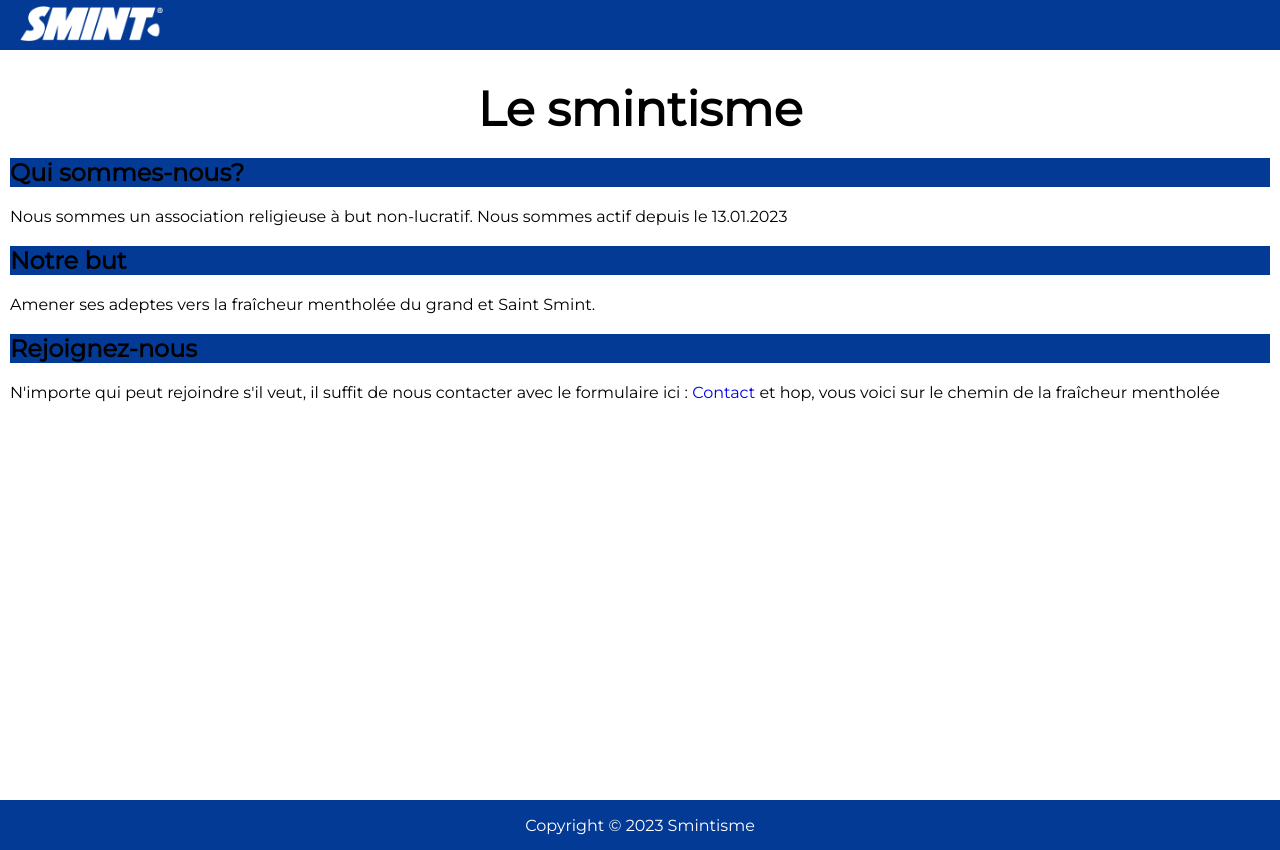
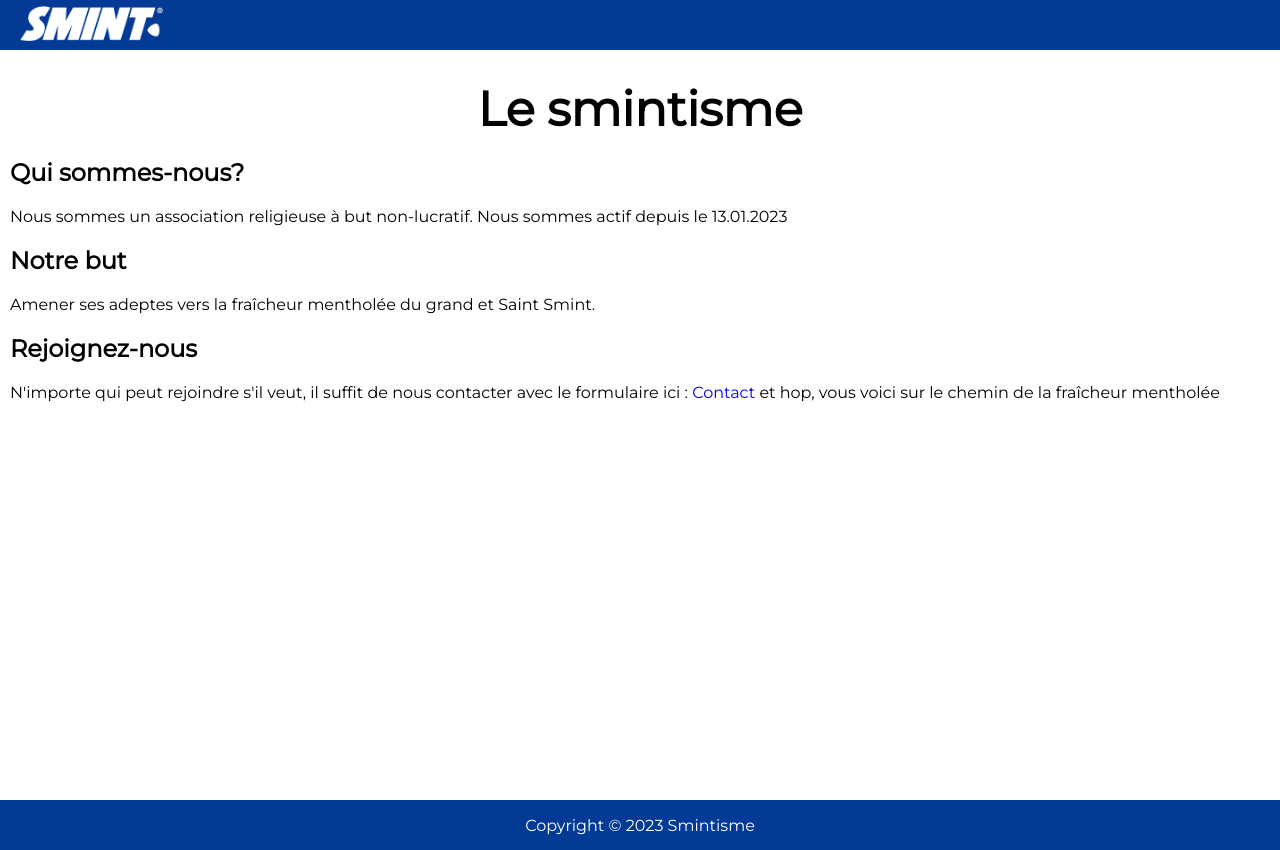
Before and after one commit to boustifaille/smintisme, a SvelteKit app: page /nous in a window 1280 px wide. Built offline with nearby package versions, Linux system fonts and the light colour scheme; some icons are missing.

Commit message:
rm backgroud color (finish test)

```diff
--- a/src/routes/nous/+page.svelte
+++ b/src/routes/nous/+page.svelte
@@ -13,6 +13,5 @@
 <style>
     h2 {
         margin: 20px 0;
-        background-color: var(--dark-blue);
     }
 </style>
```
